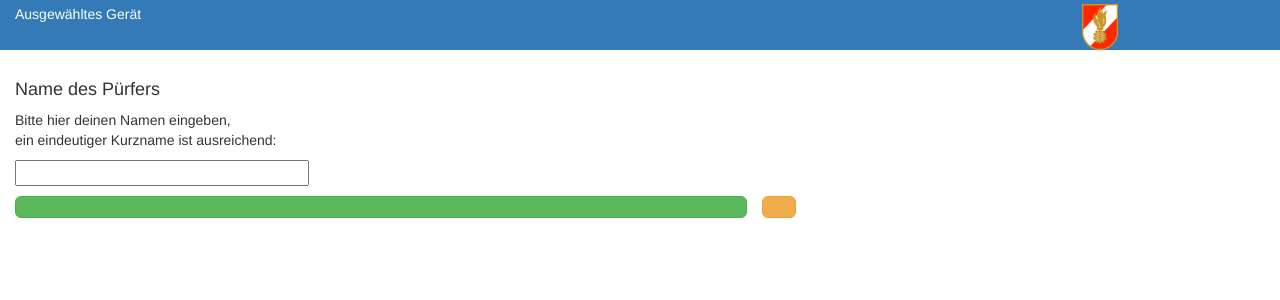
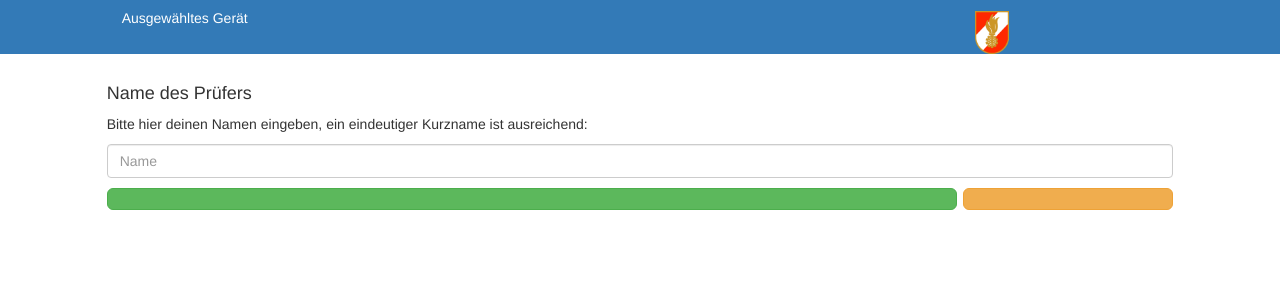
Before and after one commit to SeppUnterwurzacher/ats_app, a Flask app: template app/templates/kpstandard.html in a window 1280 px wide. Shown: the top 300 px of the page. Run offline with Flask 2, Linux system fonts and the light colour scheme; the template is opened without the code that fills it: values that come from a table or form of the project are taken from there, others are empty; some libraries are stand-ins or nearby versions.

Commit message:
Design angepasst

```diff
--- a/app/templates/base.html
+++ b/app/templates/base.html
@@ -12,13 +12,14 @@
 
 {% block content %}
     <div class="container-fluid">
-        <div class="row bg-primary">
-            <div class="col-xs-10">
+        <div class="row bg-primary" style="padding-top: 0.3em;">
+            <div class="col-xs-1"></div>
+            <div class="col-xs-8">
                 <p style="margin-bottom: 0px; margin-top:0.3em">Ausgewähltes Gerät</p>
                 <h3 style="margin-top: 0px;">{{ geraet }}</h3>
             </div>
             <div class="col-xs-2">
-                <img src="/static/img/wappen_feuerwehr.png" alt="Wappen Feuerwehr" style="height: 50px; padding-top: 0.3em">
+                <img src="/static/img/wappen_feuerwehr.png" alt="Wappen Feuerwehr"  style="height: 50px; padding-top:0.5em;">
             </div>
         </div>
 
--- a/app/templates/kpstandard.html
+++ b/app/templates/kpstandard.html
@@ -1,27 +1,28 @@
 {% extends "base.html" %}
 
 {% block input %}
-<form action="" method="post" novalidate>
+<form class="form-group" action="" method="post" novalidate>
     {{ form.hidden_tag() }}
     <br>
     <div id="name_div">
         <div class="row">
-            <div class="col-xs-9" style="padding-right:0em;">
-                <h4>Name des Pürfers</h4>
-                <p>Bitte hier deinen Namen eingeben, <br>ein eindeutiger Kurzname ist ausreichend:</p>
+            <div class="col-xs-10 col-xs-offset-1" style="padding-right: 0em; padding-left: 0em">
+                <h4>Name des Prüfers</h4>
+                <p>Bitte hier deinen Namen eingeben, ein eindeutiger Kurzname ist ausreichend:</p>
                 <p>
-                    {{ form.name(size=33) }}
+                    {{ form.name(class="form-control", placeholder="Name") }}
                 </p>
                 <p id="error_name" class="error">Es muss ein Name eingegeben werden</p>
             </div>
 
         </div>
         <div class="row">
-            <div class="col-xs-7" style="padding-right: 0em;">
+            <div class="col-xs-1"></div>
+            <div class="col-xs-8" style="padding-right: 0.2em; padding-left: 0em">
                 <button type="button" class="btn btn-success btn-block btn-lg" onClick="weiter_name()"><span class="fas fa-check-circle"></span></button>
             </div>
-            <div class="col-xs-2">
-                <button type="button" class="btn btn-warning btn-lg" onClick="window.location.href='{{ url_for('auswahl', geraet='Trins_Tank_2') }}';"><span class="fas fa-times-circle"></span></button>
+            <div class="col-xs-2" style="padding-left: 0.2em; padding-right: 0em;">
+                <button type="button" class="btn btn-warning btn-lg btn-block" onClick="window.location.href='{{ url_for('auswahl', geraet='Trins_Tank_2') }}';"><span class="fas fa-times-circle"></span></button>
             </div>
         </div>
 
@@ -32,20 +33,22 @@
 
     <div id="gurte" style="display: none;">
         <div class="row">
-            <div class="col-xs-9">
-                <h4>Bebänderung Maske und Gurte</h4>
-                <p>Ist beides auf lang gestellt? </p>
+            <div class="col-xs-10 col-xs-offset-1" style="padding-right: 0em; padding-left: 0em">
+                <h4>Bebänderung Maske und Gerät</h4>
+                <p>Ist beides auf lang gestellt und auch die Rettungsgurte wieder korrekt in den Taschen versorgt?</p>
+                <br>
             </div>
         </div>
         <div class="row">
-            <div class="col-xs-6" style="padding-right: 0em;">
+            <div class="col-xs-1"></div>
+            <div class="col-xs-6" style="padding-right: 0em; padding-left: 0em">
                 <button type="button" class="btn btn-success btn-block btn-lg" onClick="document.getElementById('druck').style.display='block'; document.getElementById('gurte').style.display='none'"><span class="fas fa-check-circle"></span></button>
             </div>
-            <div class="col-xs-2">
-                <button type="button" class="btn btn-lg" onClick="document.getElementById('name_div').style.display='block'; document.getElementById('gurte').style.display='none'"><span class="fas fa-arrow-circle-left"></span></button>
+            <div class="col-xs-2" style="padding-left: 0.2em; padding-right: 0.2em;">
+                <button type="button" class="btn btn-lg btn-block" onClick="document.getElementById('name_div').style.display='block'; document.getElementById('gurte').style.display='none'"><span class="fas fa-arrow-circle-left"></span></button>
             </div>
-            <div class="col-xs-2">
-                <button type="button" class="btn btn-warning btn-lg" onClick="window.location.href='{{ url_for('auswahl', geraet='Trins_Tank_2') }}';"><span class="fas fa-times-circle"></span></button>
+            <div class="col-xs-2" style="padding-left: 0em; padding-right: 0em;">
+                <button type="button" class="btn btn-warning btn-lg btn-block" onClick="window.location.href='{{ url_for('auswahl', geraet='Trins_Tank_2') }}';"><span class="fas fa-times-circle"></span></button>
             </div>
         </div>
     </div>
@@ -53,73 +56,78 @@
 
     <div id="druck" style="display: none;">
         <div class="row">
-            <div class="col-xs-10">
+            <div class="col-xs-10 col-xs-offset-1" style="padding-right: 0em; padding-left: 0em">
                 <h4>Überprüfen des Flaschendruckes</h4>
                 <p>Der Druck muss mindestens 180bar betragen.</p>
 
-                <p>Linke Flasche öffnen, kurz warten, schließen, Druck eingeben:</p>
-                <p>{{ form.druckl(size=33) }}</p>
+                <p>Linke Flasche öffnen, kurz warten, wieder schließen, Druck eingeben:</p>
+                <p>{{ form.druckl(class="form-control", placeholder="min 180 bar") }}</p>
                 <p id="error_druckl" class="error">Druck nicht im zulässigen Bereich</p>
 
-                <p>Rechte Flasche öffnen, kurz warten, schließen, Druck eingeben:</p>
-                <p>{{ form.druckr(size=33) }}</p>
+                <p>Rechte Flasche öffnen, kurz warten, wieder schließen, Druck eingeben:</p>
+                <p>{{ form.druckr(class="form-control", placeholder="min 180 bar") }}</p>
                 <p id="error_druckr" class="error">Druck nicht im zulässigen Bereich</p>
             </div>
         </div>
 
         <div class="row">
-            <div class="col-xs-6" style="padding-right: 0em;">
+            <div class="col-xs-1"></div>
+            <div class="col-xs-6" style="padding-right: 0em; padding-left: 0em">
                 <button type="button" class="btn btn-success btn-block btn-lg" onClick="weiter_druck()"><span class="fas fa-check-circle"></span></button>
             </div>
-            <div class="col-xs-2">
-                <button type="button" class="btn btn-lg" onClick="document.getElementById('gurte').style.display='block'; document.getElementById('druck').style.display='none'"><span class="fas fa-arrow-circle-left"></span></button>
+            <div class="col-xs-2" style="padding-left: 0.2em; padding-right: 0.2em;">
+                <button type="button" class="btn btn-lg btn-block" onClick="document.getElementById('gurte').style.display='block'; document.getElementById('druck').style.display='none'"><span class="fas fa-arrow-circle-left"></span></button>
             </div>
-            <div class="col-xs-2">
-                <button type="button" class="btn btn-warning btn-lg" onClick="window.location.href='{{ url_for('auswahl', geraet='Trins_Tank_2') }}';"><span class="fas fa-times-circle"></span></button>
+            <div class="col-xs-2" style="padding-left: 0em; padding-right: 0em;">
+                <button type="button" class="btn btn-warning btn-lg btn-block" onClick="window.location.href='{{ url_for('auswahl', geraet='Trins_Tank_2') }}';"><span class="fas fa-times-circle"></span></button>
             </div>
         </div>
     </div>
 
     <div id="dicht" style="display: none;">
         <div class="row">
-            <div class="col-xs-10">
+            <div class="col-xs-10 col-xs-offset-1" style="padding-right: 0em; padding-left: 0em">
                 <h4>Dichteprüfung</h4>
                 <p>
                     Nach dem die letzte Flasche wieder geschlossen wurde
                     darf der Druck innerhalb einer Minute nur um 10bar sinken.
                 </p>
+                <br>
             </div>
         </div>
 
         {% if kurz %}
             <div class="row">
+                <div class="col-xs-1"></div>
                 <div class="col-xs-6" style="padding-right: 0em;">
                     <button id="weiter" type="button" class="btn btn-success btn-block btn-lg" onClick="document.getElementById('warn').style.display='block'; document.getElementById('dicht').style.display='none'"><span class="fas fa-check-circle"></span></button>
                 </div>
             </div>
         {% else %}
-            <div class="row">
-                <div class="col-xs-10">
-                    <p id="countdown">60 sec</p>
+            <div class="row text-center">
+                <div class="col-xs-6 col-xs-offset-3" style="padding-right: 0em; padding-left: 0em">
+                    <h1 id="countdown">60</h1>
+                    <h4>Sekunden</h4>
                 </div>
             </div>
 
             <div class="row" style="padding-right: 0em;">
-                <div class="col-xs-6" >
+                <div class="col-xs-6 col-xs-offset-3" style="padding-right: 0em; padding-left: 0em" >
                     <button id="start" type="button" class="btn btn-block btn-lg" onClick="funcountdown(61)">Zeit starten</button>
                     <button id="restart" type="button" class="btn btn-block btn-lg" style="display: none;" onclick="funcrestart()">neustarten</button>
                 </div>
             </div>
             <br>
-            <div class="row" style="padding-right: 0em;">
-                <div class="col-xs-6">
+            <div class="row">
+                <div class="col-xs-1"></div>
+                <div class="col-xs-6" style="padding-right: 0em; padding-left: 0em">
                     <button id="weiter" type="button" class="btn btn-success btn-block btn-lg" disabled="disabled" onClick="document.getElementById('warn').style.display='block'; document.getElementById('dicht').style.display='none'"><span class="fas fa-check-circle"></span></button>
                 </div>
-                <div class="col-xs-2">
-                    <button type="button" class="btn btn-lg" onClick="document.getElementById('druck').style.display='block'; document.getElementById('dicht').style.display='none'"><span class="fas fa-arrow-circle-left"></span></button>
+                <div class="col-xs-2" style="padding-right: 0.2em; padding-left: 0.2em">
+                    <button type="button" class="btn btn-lg btn-block" onClick="document.getElementById('druck').style.display='block'; document.getElementById('dicht').style.display='none'"><span class="fas fa-arrow-circle-left"></span></button>
                 </div>
-                <div class="col-xs-2">
-                    <button type="button" class="btn btn-warning btn-lg" onClick="window.location.href='{{ url_for('auswahl', geraet='Trins_Tank_2') }}';"><span class="fas fa-times-circle"></span></button>
+                <div class="col-xs-2" style="padding-right: 0em; padding-left: 0em">
+                    <button type="button" class="btn btn-warning btn-lg btn-block" onClick="window.location.href='{{ url_for('auswahl', geraet='Trins_Tank_2') }}';"><span class="fas fa-times-circle"></span></button>
                 </div>
             </div>
 
@@ -128,21 +136,23 @@
 
     <div id="warn" style="display: none;">
         <div class="row">
-            <div class="col-xs-10">
+            <div class="col-xs-10 col-xs-offset-1" style="padding-right: 0em; padding-left: 0em">
                 <h4>Warnsignal</h4>
                 <p>Druck langsam ablassen, spätestens bei 55bar sollte das Warnsignal ertönen.</p>
+                <br>
             </div>
         </div>
 
-        <div class="row" style="padding-right: 0em;">
-            <div class="col-xs-6">
+        <div class="row">
+            <div class="col-xs-1"></div>
+            <div class="col-xs-6" style="padding-right: 0em; padding-left: 0em">
                 <p>{{ form.submit() }}</p>
             </div>
-            <div class="col-xs-2">
-                <button type="button" class="btn btn-lg" onClick="document.getElementById('dicht').style.display='block'; document.getElementById('warn').style.display='none'"><span class="fas fa-arrow-circle-left"></span></button>
+            <div class="col-xs-2" style="padding-right: 0.2em; padding-left: 0.2em">
+                <button type="button" class="btn btn-lg btn-block" onClick="document.getElementById('dicht').style.display='block'; document.getElementById('warn').style.display='none'"><span class="fas fa-arrow-circle-left"></span></button>
             </div>
-            <div class="col-xs-2">
-                <button type="button" class="btn btn-warning btn-lg" onClick="window.location.href='{{ url_for('auswahl', geraet='Trins_Tank_2') }}';"><span class="fas fa-times-circle"></span></button>
+            <div class="col-xs-2" style="padding-right: 0em; padding-left: 0em">
+                <button type="button" class="btn btn-warning btn-lg btn-block" onClick="window.location.href='{{ url_for('auswahl', geraet='Trins_Tank_2') }}';"><span class="fas fa-times-circle"></span></button>
             </div>
         </div>
     </div>
@@ -156,7 +166,7 @@
             var x = setInterval(function(){
                 zeit = zeit - 1;
 
-                document.getElementById("countdown").innerHTML = zeit + " sec";
+                document.getElementById("countdown").innerHTML = zeit;
 
                 if (zeit == 0){
                     clearInterval(x);
```
